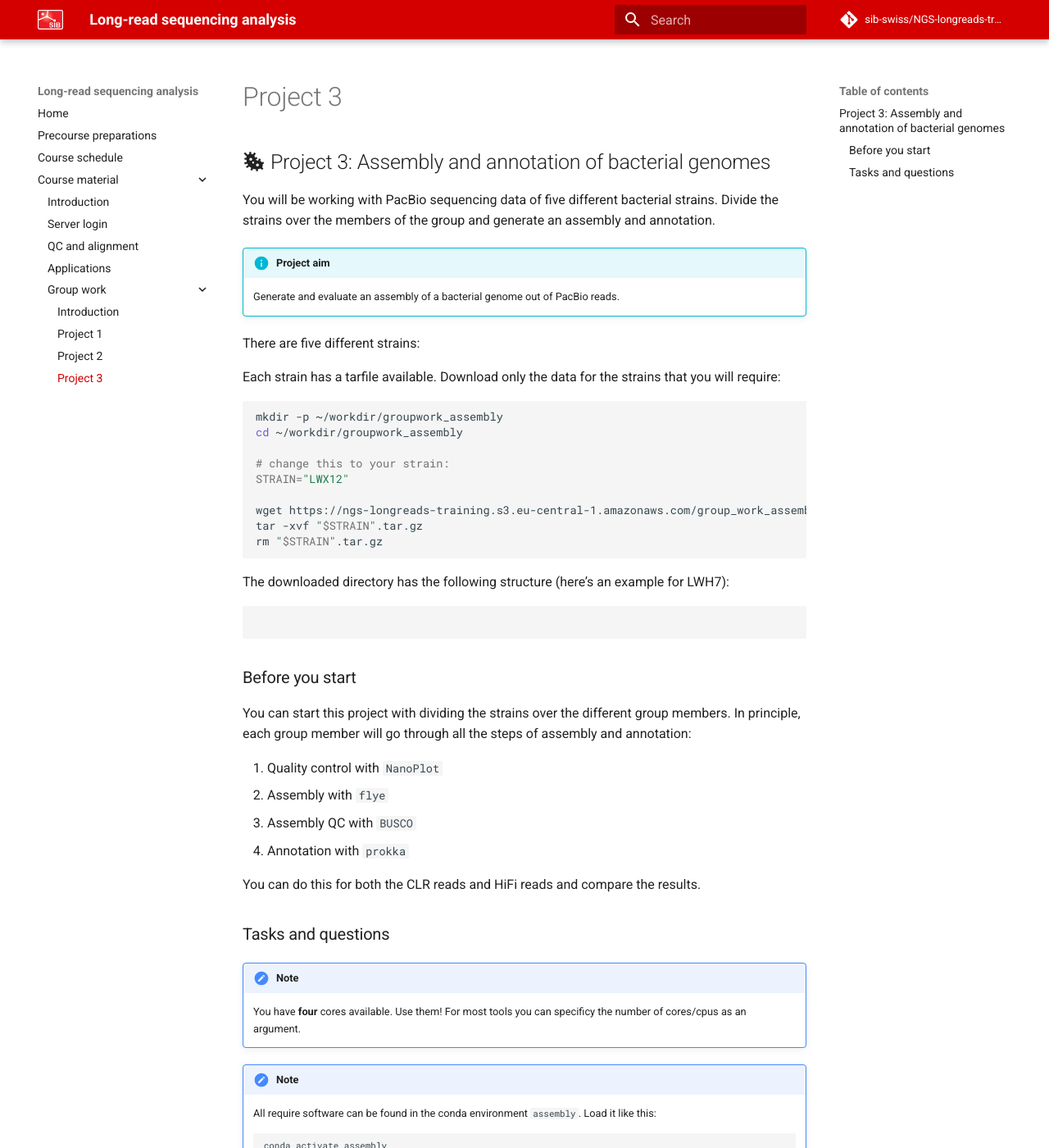
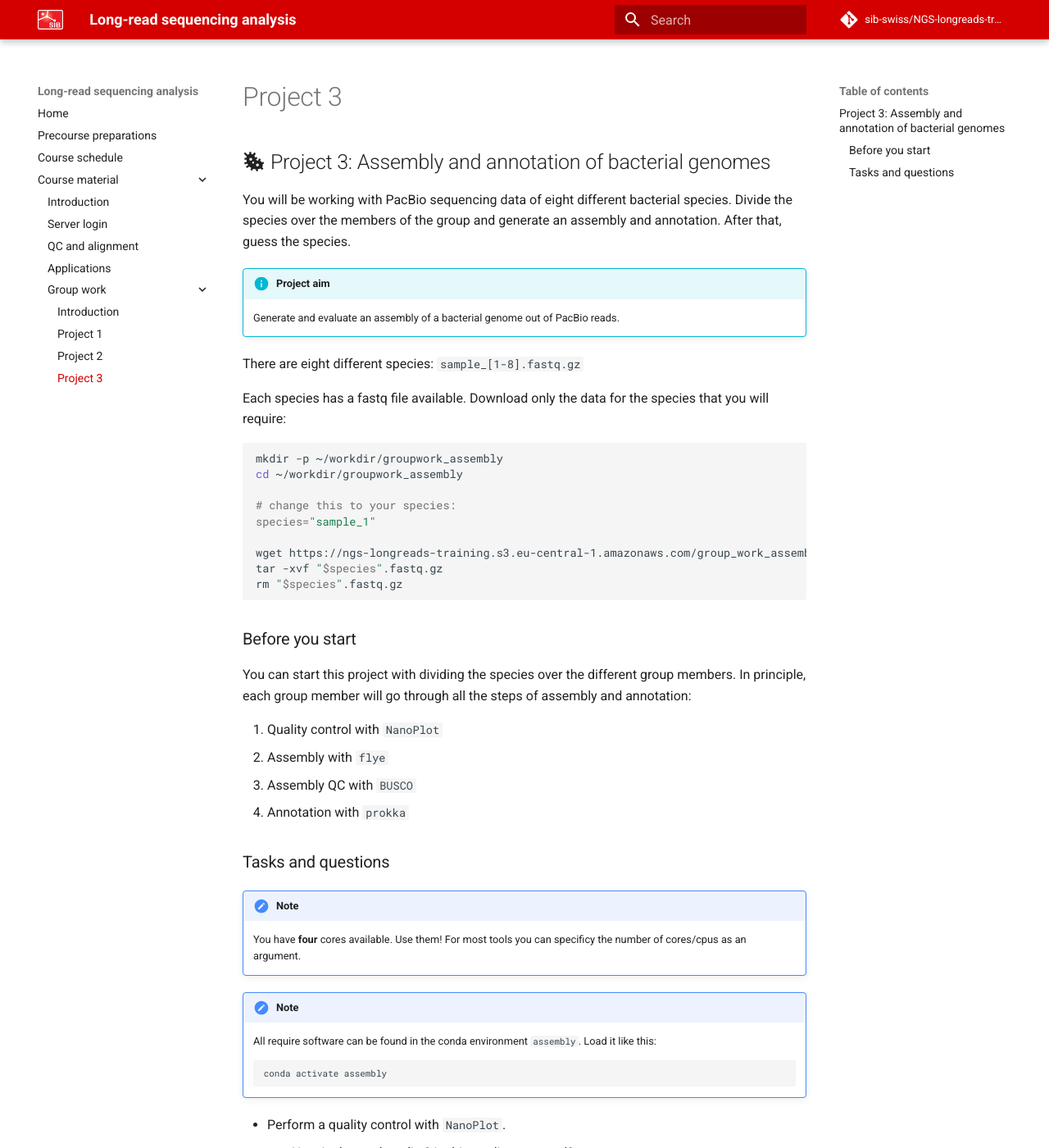
Before and after one commit to sib-swiss/NGS-longreads-training, an MkDocs documentation site: the page built from docs/course_material/group_work/project3.md, in a window 1280 px wide and 1400 px high. Shown: the whole window at 82% size. Built offline with MkDocs 1.6.1 and Material for MkDocs 9.7.7, drawn with Linux system fonts in a browser that asks for light colours; comment, search, counter and statistics services are not loaded; the version menu is left out; some of the changed text lies outside the part shown.

Commit message:
updates dockerfiles and amends projects accordingly

````diff
--- a/docs/course_material/group_work/project3.md
+++ b/docs/course_material/group_work/project3.md
@@ -1,45 +1,38 @@
 
 ## :material-bacteria: Project 3: Assembly and annotation of bacterial genomes
 
-You will be working with PacBio sequencing data of five different bacterial strains. Divide the strains over the members of the group and generate an assembly and annotation.
+You will be working with PacBio sequencing data of eight different bacterial species. Divide the species over the members of the group and generate an assembly and annotation. After that, guess the species.
 
 !!! info "Project aim"
     Generate and evaluate an assembly of a bacterial genome out of PacBio reads.
 
-There are five different strains:
+There are eight different species: `sample_[1-8].fastq.gz`
 
 
 
-Each strain has a tarfile available. Download only the data for the strains that you will require:
+Each species has a fastq file available. Download only the data for the species that you will require:
 
 ```sh
 mkdir -p ~/workdir/groupwork_assembly
 cd ~/workdir/groupwork_assembly
 
-# change this to your strain:
-STRAIN="LWX12"
+# change this to your species:
+species="sample_1"
 
-wget https://ngs-longreads-training.s3.eu-central-1.amazonaws.com/group_work_assembly/"$STRAIN".tar.gz
-tar -xvf "$STRAIN".tar.gz
-rm "$STRAIN".tar.gz
+wget https://ngs-longreads-training.s3.eu-central-1.amazonaws.com/group_work_assembly/"$species".fastq.gz
+tar -xvf "$species".fastq.gz
+rm "$species".fastq.gz
 ```
 
-The downloaded directory has the following structure (here's an example for LWH7):
-
-```
-
-```
 
 ### Before you start
 
-You can start this project with dividing the strains over the different group members. In principle, each group member will go through all the steps of assembly and annotation:
+You can start this project with dividing the species over the different group members. In principle, each group member will go through all the steps of assembly and annotation:
 
 1. Quality control with `NanoPlot`
 2. Assembly with `flye`
 3. Assembly QC with `BUSCO`
 4. Annotation with `prokka`
-
-You can do this for both the CLR reads and HiFi reads and compare the results.
 
 ### Tasks and questions
 
@@ -53,13 +46,6 @@ You can do this for both the CLR reads and HiFi reads and compare the results.
     conda activate assembly
     ```
 
-    **Before you run `prokka`**
-
-    The `conda` installation misses a perl module. Install it in the `assembly` environment like this:
-
-    ```sh
-    cpanm Bio::SearchIO::hmmer --force
-    ```
 
 * Perform a quality control with `NanoPlot`.
     * How is the read quality? Is this quality expected?
@@ -67,13 +53,10 @@ You can do this for both the CLR reads and HiFi reads and compare the results.
 * Perform an assembly with `flye`.
     * Have a look at the helper first with `flye --help`. Make sure you pick the correct mode (i.e. `--pacbio-??`).
     * Check out the output. Where is the assembly? How is the quality? For that, check out `assembly_info.txt`.
+    * Did flye assemble any plasmid sequences?
 * Check the completeness with `BUSCO`. Have a good look at the manual first. You can use automated lineage selecton by specifying `--auto-lineage-prok`. After you have run `BUSCO`, you can generate a nice completeness plot with `generate_plot.py`. You can check its usage with `generate_plot.py --help`.
     * How is the completeness? Is this expected?
-* Perform an annotation with `prokka`. Again, check the manual first. After the run, have a look at for example the statistics in `PROKKA_[date].txt`. For a nice table of annotated genes have a look in `PROKKA_[data].tsv`.
+* Perform an annotation with `prokka`. Again, check the manual first. After the run, have a look at for example the statistics in `PROKKA_[date].txt`. For a nice table of annotated genes have a look in `PROKKA_[date].tsv`.
+* Compare the assemblies of the different species. Are assembly qualities similar? Can you think of reasons why?
 
-
-
-* Compare the assembly and annotation between the Illumina, CLR and HiFi reads. Do you see any differences?
-* Compare the assemblies of the different strains. Are assembly qualities similar? Can you think of reasons why?
-* **BONUS**: Polish the CLR assembly with the Illumina reads by using `pilon`. For this you will need to align the Illumina reads to the assembly first. Use `minimap2` for that while setting `-x` to `sr`. For pilon, specify the resulting bam file by using the option `--frags`.
-    * Does the polishing improve the assembly? Why (not)?
+> This tutorial is based on data provided by Pacific Biosciences at https://downloads.pacbcloud.com/public/dataset/2021-11-Microbial-96plex/
````
Also changed, not shown: docs/course_material/group_work/project1.md (+4 -4 lines), 2 other files.
